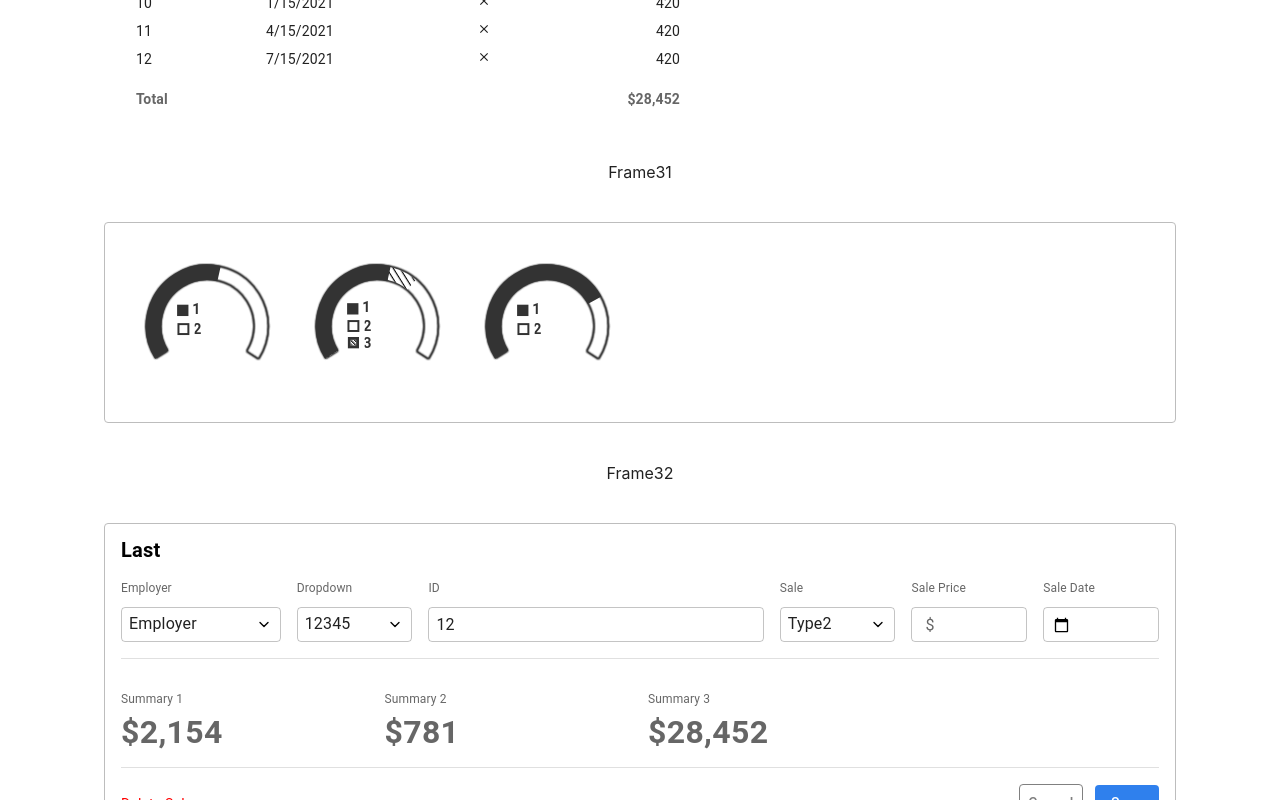
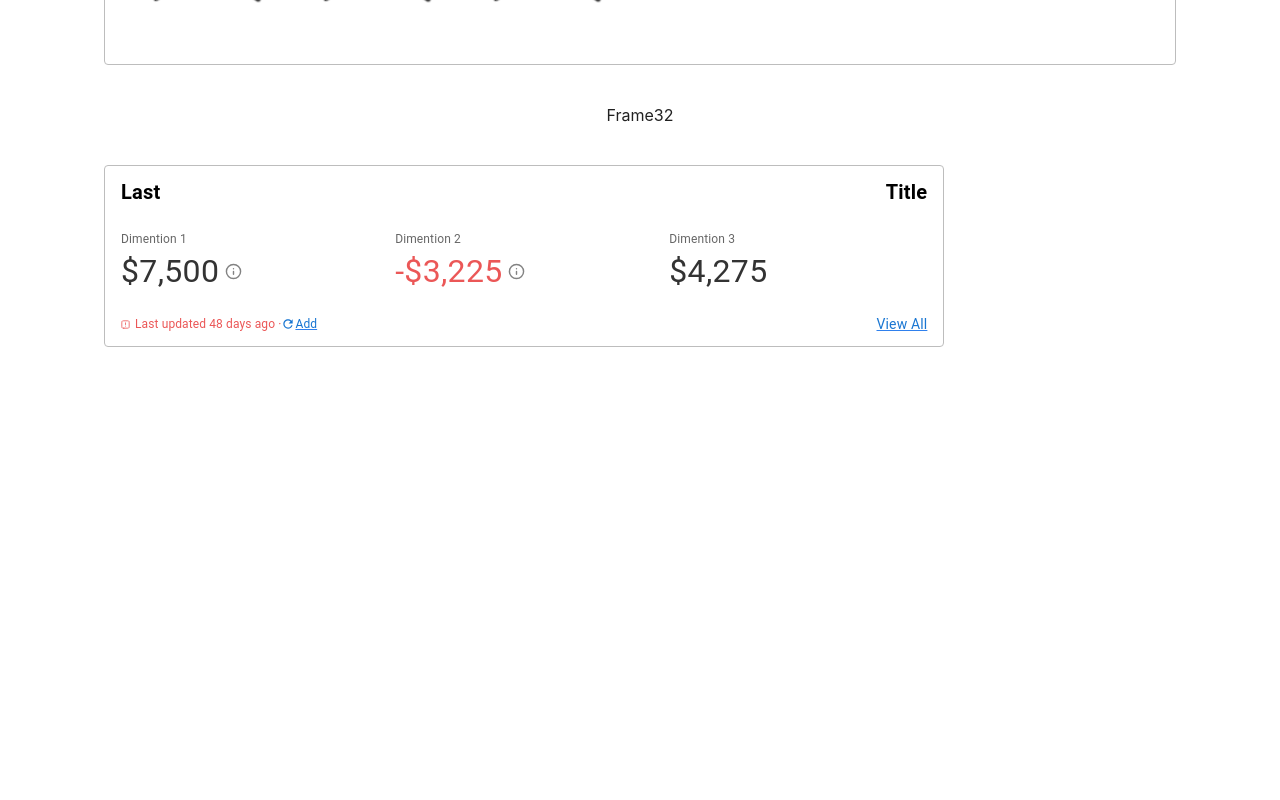
Before and after one commit to sriet/React-classic-components, a React (Create React App) app: page / in a window 1280 px wide. Shown: the part 2000-2800 px from the top of the page. After the commit the page ends 2387 px from the top, so only its background shows below. Built offline with nearby package versions, Linux system fonts and the light colour scheme.

Commit message:
build Last page

```diff
--- a/src/App.js
+++ b/src/App.js
@@ -46,7 +46,7 @@ function MyApp() {
           )}
         </IconButton>
       </div>
-      <StockPlan />
+      {/* <StockPlan /> */}
       Frame24
       <AddPlan />
       Frame25
--- a/src/components/Last/index.js
+++ b/src/components/Last/index.js
@@ -3,208 +3,101 @@ import PropTypes from "prop-types";
 import {
   Container,
   Grid,
+  Link,
   Typography,
-  Divider,
-  Link,
-  OutlinedInput,
-  InputAdornment,
-  TableCell,
-  TableRow,
-  TableBody,
-  TableHead,
-  Table,
-  Button,
+  Stack,
 } from "@mui/material";
-
-import { SelectIcon } from "../commons/icon/multipleIcons";
+import RefreshOutlinedIcon from '@mui/icons-material/RefreshOutlined';
+import { InfoCircleIcon, AlertSquareIcon } from "../commons/icon/multipleIcons";
 import {
   BoxPanel,
   TypoItem,
   PriceLabel,
   PriceValue,
-  StockTableInput,
-  StockInput,
-  StockSelect,
 } from "../commons/styledComponents";
 
 const Last = () => {
-  const inputTypeRef = React.useRef();
-  const [inputType, setInputType] = React.useState("Type2");
-  const showRefContent = () => {
-    setInputType(inputTypeRef.current.value);
-    console.log(inputTypeRef.current.value);
-  };
 
   return (
     <Container>
-      <BoxPanel>
-        <Grid container spacing={2}>
-          <Grid item xs={12}>
-            <TypoItem variant="subtitle2">Last</TypoItem>
+      <BoxPanel width='70%'>
+        <Grid container spacing={3}>
+          <Grid container item xs={12}>
+            <TypoItem sx={{flexGrow:1}} variant="subtitle2">Last</TypoItem>
+            <TypoItem variant="subtitle2">Title</TypoItem>
           </Grid>
           <Grid item xs={12}>
             <Grid container spacing={2}>
-              <Grid item xs={4} md={2}>
-                <Grid container spacing="10px">
+              <Grid item xs={4}>
+                <Grid container spacing="4px">
                   <Grid item xs={12}>
-                    <PriceLabel>Employer</PriceLabel>
+                    <PriceLabel>Dimention 1</PriceLabel>
                   </Grid>
-                  <Grid item xs={12}>
-                    <StockSelect
-                      input={<OutlinedInput />}
-                      IconComponent={SelectIcon}
-                    >
-                      <option>Employer</option>
-                      <option>Employer</option>
-                      <option>Employer</option>
-                    </StockSelect>
+                  <Grid container sx={{alignItems:'center'}} item xs={12}>
+                    <PriceValue pr='5.5px'>$7,500</PriceValue>
+                    <InfoCircleIcon />
                   </Grid>
                 </Grid>
               </Grid>
-              <Grid item xs={3} md={1.5}>
-                <Grid container spacing="10px">
+              <Grid item xs={4}>
+                <Grid container spacing="4px">
                   <Grid item xs={12}>
-                    <PriceLabel>Dropdown</PriceLabel>
+                    <PriceLabel>Dimention 2</PriceLabel>
                   </Grid>
-                  <Grid item xs={12}>
-                    <StockSelect
-                      input={<OutlinedInput />}
-                      IconComponent={SelectIcon}
-                    >
-                      <option>12345</option>
-                      <option>123456</option>
-                      <option>1234567</option>
-                    </StockSelect>
+                  <Grid container sx={{alignItems:'center'}} item xs={12}>
+                    <PriceValue pr='5.5px' sx={{color:'#EB5757'}}>-$3,225</PriceValue>
+                    <InfoCircleIcon />
                   </Grid>
                 </Grid>
               </Grid>
-              <Grid item xs={5} md={4}>
-                <Grid container spacing="10px">
+              <Grid item xs={4}>
+                <Grid container spacing="4px">
                   <Grid item xs={12}>
-                    <PriceLabel>ID</PriceLabel>
+                    <PriceLabel>Dimention 3</PriceLabel>
                   </Grid>
                   <Grid item xs={12}>
-                    <StockInput value="12" />
-                  </Grid>
-                </Grid>
-              </Grid>
-              <Grid item xs={4} md={1.5}>
-                <Grid container spacing="10px">
-                  <Grid item xs={12}>
-                    <PriceLabel>Sale</PriceLabel>
-                  </Grid>
-                  <Grid item xs={12}>
-                    <StockSelect
-                      IconComponent={SelectIcon}
-                      inputRef={inputTypeRef}
-                      input={<OutlinedInput />}
-                      onChange={showRefContent}
-                    >
-                      <option>Type2</option>
-                      <option>Start #1</option>
-                      <option>Type4</option>
-                    </StockSelect>
-                  </Grid>
-                </Grid>
-              </Grid>
-              <Grid item xs={4} md={1.5}>
-                <Grid container spacing="10px">
-                  <Grid item xs={12}>
-                    <PriceLabel>Sale Price</PriceLabel>
-                  </Grid>
-                  <Grid item xs={12}>
-                    <StockInput
-                      startAdornment={
-                        <InputAdornment position="start">$</InputAdornment>
-                      }
-                    />
-                  </Grid>
-                </Grid>
-              </Grid>
-              <Grid item xs={4} md={1.5}>
-                <Grid container spacing="10px">
-                  <Grid item xs={12}>
-                    <PriceLabel>Sale Date</PriceLabel>
-                  </Grid>
-                  <Grid item xs={12}>
-                    <StockInput type="date" />
+                    <PriceValue>$4,275</PriceValue>
                   </Grid>
                 </Grid>
               </Grid>
             </Grid>
-            <Divider sx={{ my: "16px" }} />
           </Grid>
 
           <Grid item xs={12}>
-            <Grid container spacing={2}>
-              <Grid item xs={3}>
-                <Grid container spacing="4px">
-                  <Grid item xs={12}>
-                    <PriceLabel>Summary 1</PriceLabel>
-                  </Grid>
-                  <Grid item xs={12}>
-                    <PriceValue>$2,154</PriceValue>
-                  </Grid>
-                </Grid>
-              </Grid>
-              <Grid item xs={3}>
-                <Grid container spacing="4px">
-                  <Grid item xs={12}>
-                    <PriceLabel>Summary 2</PriceLabel>
-                  </Grid>
-                  <Grid item xs={12}>
-                    <PriceValue>$781</PriceValue>
-                  </Grid>
-                </Grid>
-              </Grid>
-              <Grid item xs={3}>
-                <Grid container spacing="4px">
-                  <Grid item xs={12}>
-                    <PriceLabel>Summary 3</PriceLabel>
-                  </Grid>
-                  <Grid item xs={12}>
-                    <PriceValue>$28,452</PriceValue>
-                  </Grid>
-                </Grid>
-              </Grid>
-            </Grid>
-            <Divider sx={{ mt: "16px" }} />
-          </Grid>
-
-          <Grid item xs={12}>
-            <Grid container pb="12px" sx={{ alignItems: "center" }}>
+              <Stack direction='row'>
+                <Stack direction='row' sx={{flexGrow:1}}>
+                  <Stack direction='row' sx={{ alignItems: "center" }} spacing='5px'>
+                    <AlertSquareIcon />
+                    <Typography fontSize='12px' lineHeight="14.52px" color="#EB5757">
+                      Last updated 48 days ago ·
+                    </Typography>
+                  </Stack>
+                  <Stack direction='row' color='#2F80ED' sx={{ alignItems: "center" }} >
                     <Link
                       sx={{
-                  flexGrow: 1,
-                  color: "red",
+                        display:'flex',
                         cursor: "pointer",
-                  textDecorationColor: "red",
+                        textDecorationColor: "#2F80ED",
                       }}
                     >
-                Delete Sale
+                      <RefreshOutlinedIcon fontSize="9px" />
+                      <Typography fontSize='12px' lineHeight="15px">
+                        Add
+                      </Typography>
                     </Link>
-              <Button
+                  </Stack>
+                </Stack>
+                <Stack item sx={{ alignItems: "center" }} >
+                  <Link
                     sx={{
-                  border: "1px solid gray",
-                  borderRadius: "4px",
-                  color: "gray",
-                  mr: "12px",
-                  textTransform: "none",
+                      cursor: "pointer",
+                      textDecorationColor: "#2F80ED",
                     }}
                   >
-                Cancel
-              </Button>
-              <Button
-                sx={{
-                  borderRadius: "4px",
-                  color: "white",
-                  bgcolor: "#2F80ED",
-                  textTransform: "none",
-                }}
-              >
-                Save
-              </Button>
-            </Grid>
+                    View All
+                  </Link>
+                </Stack>
+              </Stack>
           </Grid>
         </Grid>
       </BoxPanel>
--- a/src/components/StockTable/index.js
+++ b/src/components/StockTable/index.js
@@ -5,7 +5,6 @@ import {
   Container,
   Grid,
   Typography,
-  Box,
   TableCell,
   TableRow,
   TableBody,
--- a/src/components/commons/icon/multipleIcons.js
+++ b/src/components/commons/icon/multipleIcons.js
@@ -19,3 +19,40 @@ export const SelectIcon = (props) => {
         </svg>
     )
 };
+export const InfoCircleIcon = (props) => {
+    return(
+        <svg
+            width="17"
+            height="17"
+            viewBox="0 0 17 17"
+            fill="none"
+            xmlns="http://www.w3.org/2000/svg"
+        >
+            <path
+            d="M8.49996 11.3333V8.49999M8.49996 5.66666H8.50704M15.5833 8.49999C15.5833 12.412 12.412 15.5833 8.49996 15.5833C4.58794 15.5833 1.41663 12.412 1.41663 8.49999C1.41663 4.58797 4.58794 1.41666 8.49996 1.41666C12.412 1.41666 15.5833 4.58797 15.5833 8.49999Z"
+            stroke="#828282"
+            stroke-width="1.41667"
+            stroke-linecap="round"
+            stroke-linejoin="round"
+            />
+        </svg>
+    )
+};
+export const AlertSquareIcon = (props) => {
+    return(
+        <svg
+            width="9"
+            height="9"
+            viewBox="0 0 10 11"
+            fill="none"
+            xmlns="http://www.w3.org/2000/svg"
+        >
+            <path
+            d="M5 3.5V5.5M5 7.5H5.005M2.9 10H7.1C7.94008 10 8.36012 10 8.68098 9.83651C8.96323 9.6927 9.1927 9.46323 9.33651 9.18098C9.5 8.86012 9.5 8.44008 9.5 7.6V3.4C9.5 2.55992 9.5 2.13988 9.33651 1.81901C9.1927 1.53677 8.96323 1.3073 8.68098 1.16349C8.36012 1 7.94008 1 7.1 1H2.9C2.05992 1 1.63988 1 1.31901 1.16349C1.03677 1.3073 0.8073 1.53677 0.66349 1.81901C0.5 2.13988 0.5 2.55992 0.5 3.4V7.6C0.5 8.44008 0.5 8.86012 0.66349 9.18098C0.8073 9.46323 1.03677 9.6927 1.31901 9.83651C1.63988 10 2.05992 10 2.9 10Z"
+            stroke="#EB5757"
+            stroke-linecap="round"
+            stroke-linejoin="round"
+            />
+        </svg>
+    )
+};
--- a/src/components/commons/progressbar.js
+++ b/src/components/commons/progressbar.js
@@ -2,11 +2,8 @@ import * as React from 'react';
 import { styled } from '@mui/material/styles';
 import {
   Box,
-  Container,
   Grid,
-  Paper,
   Typography,
-  Divider,
  } from '@mui/material';
 import LinearProgress, { linearProgressClasses } from '@mui/material/LinearProgress';
 
--- a/src/components/commons/styledComponents/index.js
+++ b/src/components/commons/styledComponents/index.js
@@ -53,8 +53,8 @@ export const PriceValue = styled(Typography)(({ theme }) => ({
     backgroundColor: theme.palette.mode === 'dark' ? '#1A2027' : '#fff',
     ...theme.typography.body2,
     textAlign: 'left',
-    color: theme.palette.text.secondary,
-    fontWeight: 'bold',
+    color: theme.palette.mode === 'dark' ? '#fff' : '#333333',
+    fontWeight: '400',
     fontSize: '32px',
     lineHeight:'38.73px'
 }));
@@ -89,7 +89,3 @@ export const StockSelect = styled(NativeSelect)(({ theme }) => ({
         padding: "6px 8px 6px 8px",
     },
 }));
-
-// export const StyledStockSelect = ( props ) => {
-//     return <StockSelect input={<OutlinedInput/>} IconComponent={SelectIcon}> {...props} </StockSelect>;
-//   }
```
Lines whose indentation alone changed are shown as unchanged.
